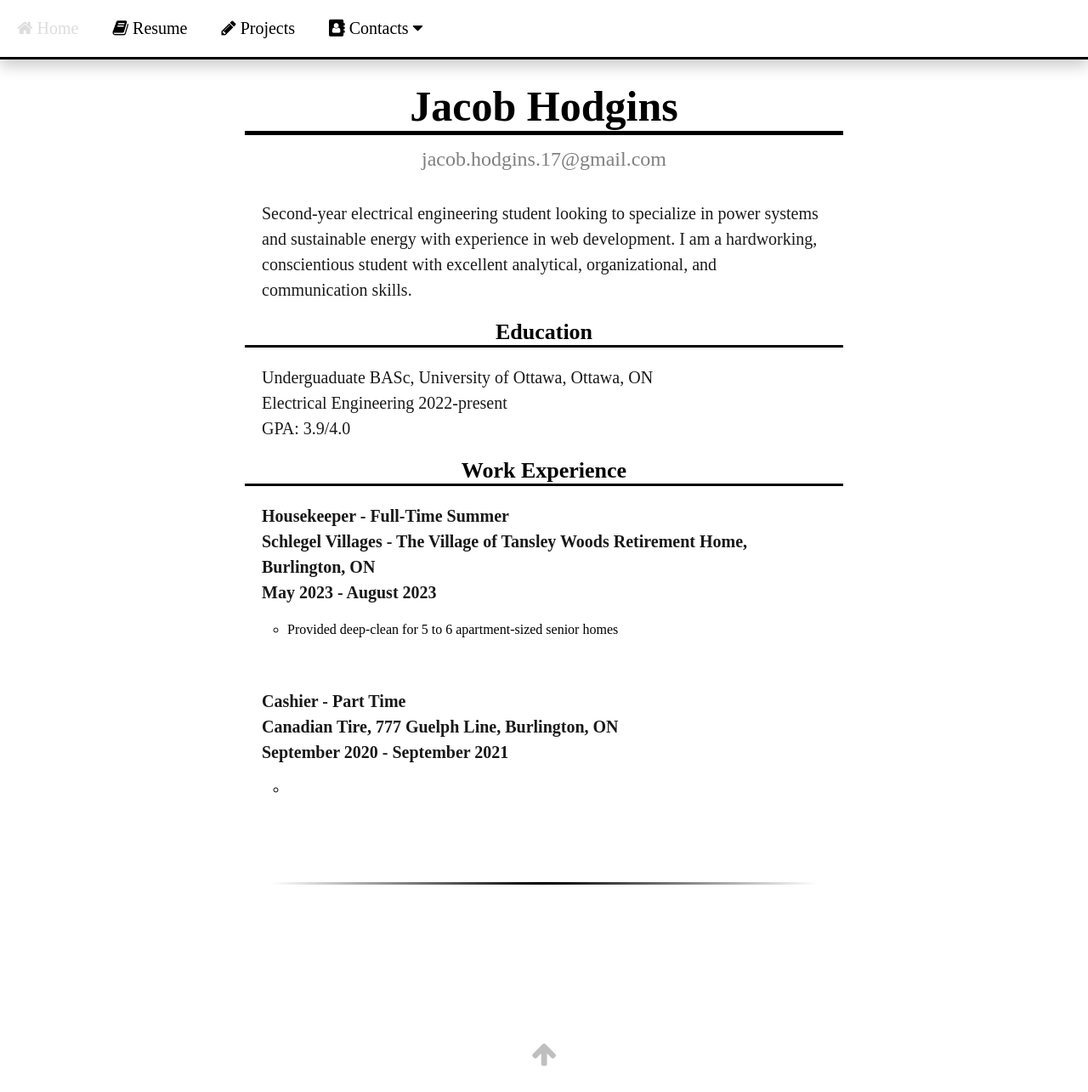
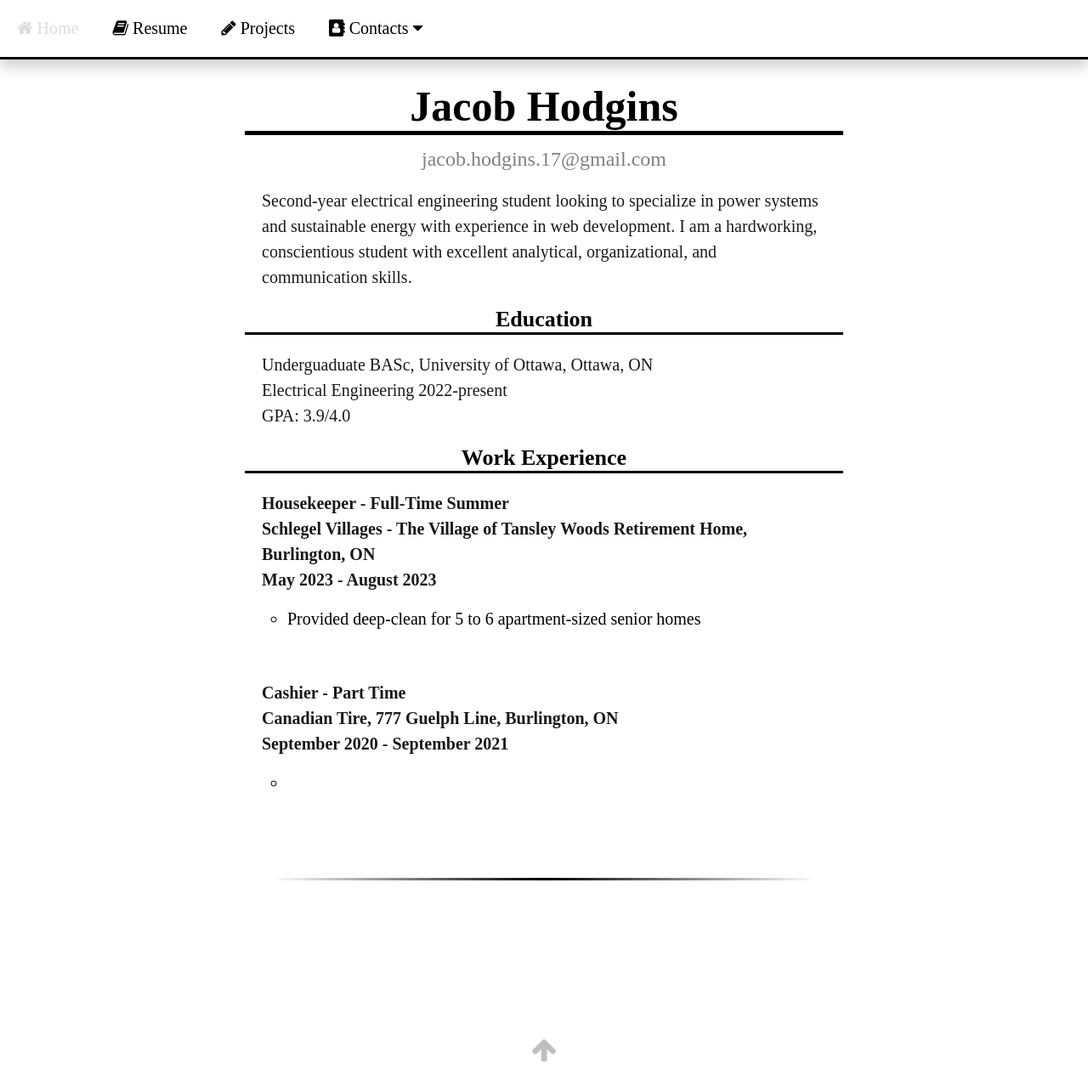
Before and after one commit to JacobHodgins/hodginsjacob, a Jekyll site: the page built from resume/index.html, in a window 1280 px wide and 1285 px high. Shown: the whole window at 85% size. Built offline with Jekyll 4.4.1, drawn with Linux system fonts in a browser that asks for light colours.

Commit message:
Update main.css

```diff
--- a/css/main.css
+++ b/css/main.css
@@ -139,7 +139,7 @@ nav.navbar a:active {
   opacity: 50%;
   border-style: none;
   text-align: center;
-  padding: 15px;
+  padding: 15px 0px 0px 0px;
 }
 
 .resume-index-page p {
@@ -153,13 +153,13 @@ nav.navbar a:active {
   font-size: 26px;
   border-bottom-style: solid;
   border-width: 3px;
-  font-family: 'Times New Roman', Times, serif;
   text-align: center;
 }
 
 .resume-index-page ul {
   list-style-type: circle;
   margin-left: 50px;
+  font-size: 20px;
 }
 
 /* --------------------------------RESUME PAGE-------------------------------- */
```
